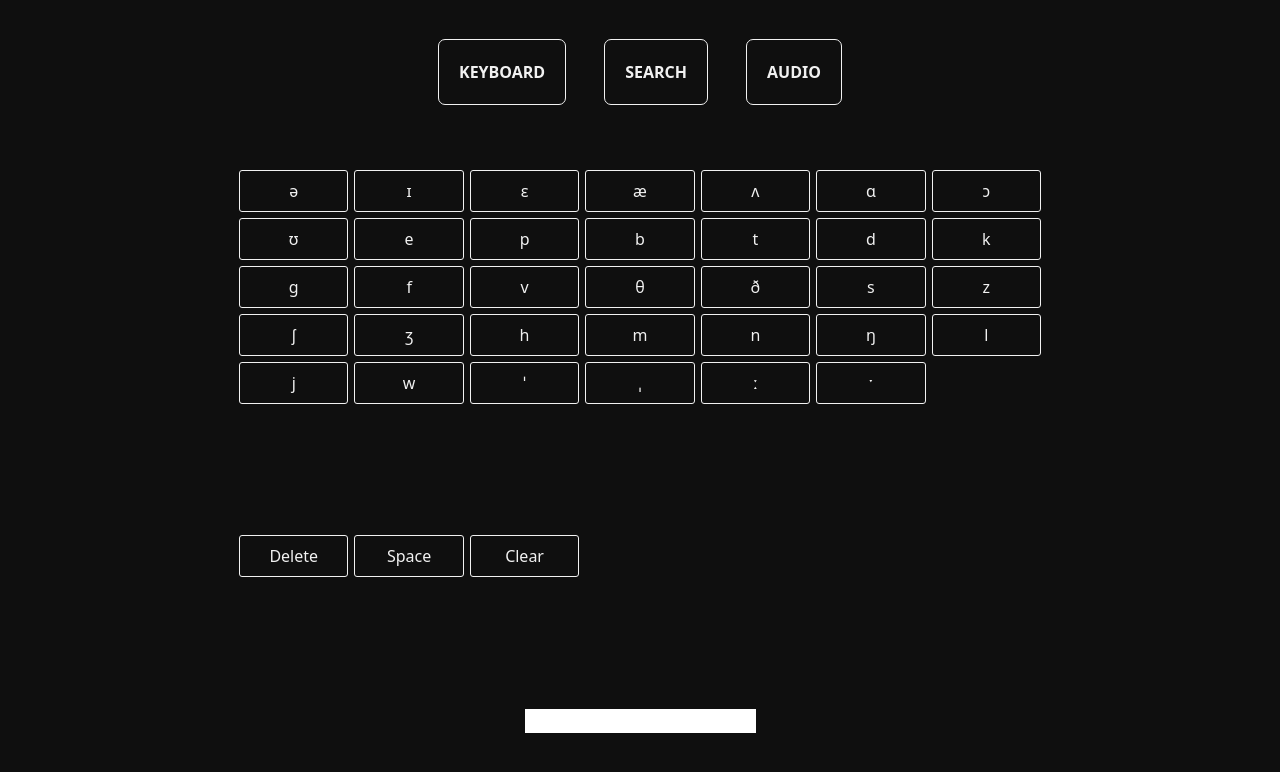
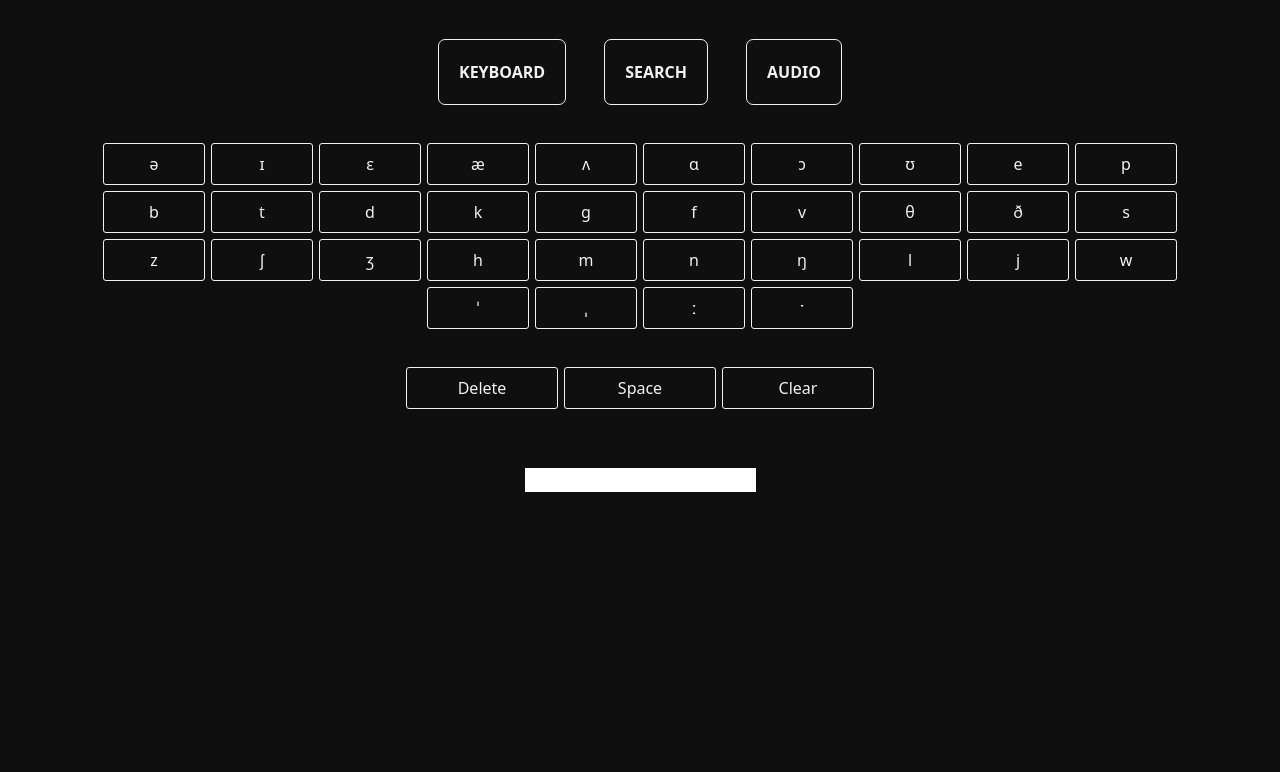
Before and after one commit to SanchezEnzo/Keynetic, a React (Vite) app: page / in a window 1280 px wide. Shown: the top 772 px of the page. Built offline with nearby package versions, Linux system fonts and the light colour scheme.

Commit message:
fix keyboard ui

```diff
--- a/src/keyboard/components/Key.tsx
+++ b/src/keyboard/components/Key.tsx
@@ -6,7 +6,7 @@ interface KeyProps {
 export function Key({ letter, handleKeyboard }: KeyProps) {
   return (
     <button
-      className='h-10 w-full outline outline-[#f1f1f1] outline-[.1px] flex justify-center items-center rounded-sm'
+      className=''
       onClick={() => {
         if (typeof letter === 'string') {
           return handleKeyboard(letter)
--- a/src/keyboard/components/Keyboard.tsx
+++ b/src/keyboard/components/Keyboard.tsx
@@ -185,17 +185,23 @@ export function Keyboard() {
   ]
 
   return (
-    <section className='w-full flex flex-col h-full justify-around items-center'>
-      <ul className='grid grid-cols-auto-fill w-[800px] gap-2 my-0 mx-auto '>
+    <section className='w-full flex flex-col h-full justify-around items-center py-10  max-xl:gap-5 gap-10'>
+      <ul className='flex flex-wrap justify-center my-0 mx-auto w-full px-20 max-lg:px-12 max-sm:px-2 gap-2 '>
         {KEYS.map(key => (
-          <li>
+          <li
+            key={key.label}
+            className='w-[100px] max-sm:w-[50px] py-2 outline outline-[#f1f1f1] outline-[.1px] flex justify-center items-center rounded-sm'
+          >
             <Key letter={key.value} handleKeyboard={addLetter} />
           </li>
         ))}
       </ul>
-      <ul className='grid grid-cols-auto-fill w-[800px] gap-2 my-0 mx-auto'>
+      <ul className='flex w-full justify-center px-20 gap-2 '>
         {ACTIONS_KEYS.map(key => (
-          <li>
+          <li
+            key={key.label}
+            className='w-[150px] py-2 outline outline-[#f1f1f1] outline-[.1px] flex justify-center items-center rounded-sm'
+          >
             <Key letter={key.label} handleKeyboard={key.action} />
           </li>
         ))}
--- a/src/keyboard/components/Textarea.tsx
+++ b/src/keyboard/components/Textarea.tsx
@@ -1,6 +1,6 @@
 export function Textarea({ sentence }: { sentence: string }) {
   return (
-    <section>
+    <section className='pt-5'>
       <input className='text-[#0f0f0f]' value={sentence} />
     </section>
   )
--- a/src/layout/components/header/Header.tsx
+++ b/src/layout/components/header/Header.tsx
@@ -3,22 +3,22 @@ import { Link } from 'react-router-dom'
 export function Header() {
   return (
     <header className=' pt-10'>
-      <div className='flex gap-10'>
+      <div className='flex gap-10 max-sm:gap-5'>
         <Link
           to='/keyboard'
-          className='p-5 font-semibold rounded-md outline outline-[#f1f1f1] outline-[0.1px]'
+          className='p-5 max-sm:p-2 font-semibold rounded-md outline outline-[#f1f1f1] outline-[0.1px]'
         >
           KEYBOARD
         </Link>
         <Link
           to='/search'
-          className='p-5 font-semibold rounded-md outline outline-[#f1f1f1] outline-[0.1px]'
+          className='p-5 max-sm:p-2 font-semibold rounded-md outline outline-[#f1f1f1] outline-[0.1px]'
         >
           SEARCH
         </Link>
         <Link
           to='/audio'
-          className='p-5 font-semibold rounded-md outline outline-[#f1f1f1] outline-[0.1px]'
+          className='p-5 max-sm:p-2 font-semibold rounded-md outline outline-[#f1f1f1] outline-[0.1px]'
         >
           AUDIO
         </Link>
--- a/src/layout/pages/Layout.tsx
+++ b/src/layout/pages/Layout.tsx
@@ -3,7 +3,7 @@ import { Header } from '../components/header/Header'
 
 export function LayoutApp() {
   return (
-    <div className='bg-[#0f0f0f] w-full h-screen text-[#f1f1f1] flex flex-col items-center'>
+    <div className='bg-[#0f0f0f] w-full min-h-screen h-full text-[#f1f1f1] flex flex-col items-center'>
       <Header />
       <Outlet />
     </div>
--- a/tailwind.config.js
+++ b/tailwind.config.js
@@ -4,7 +4,8 @@ export default {
   theme: {
     extend: {
       gridTemplateColumns: {
-        'auto-fill': 'repeat(auto-fill, minmax(100px, 1fr))'
+        'auto-fill-keys': 'repeat(auto-fill, minmax(100px, 1fr))',
+        'auto-fill-actions': 'repeat(auto-fill, minmax(150px, 1fr))'
       }
     }
   },
```
